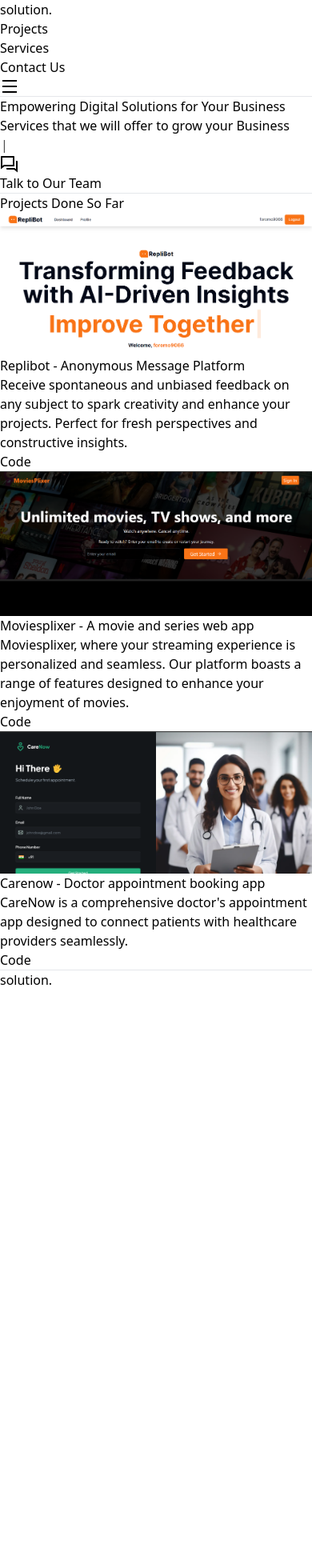
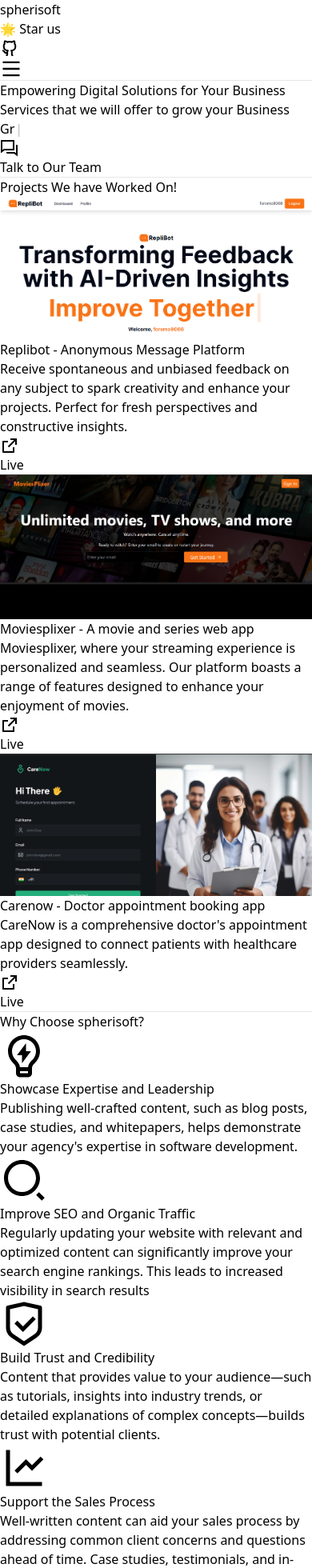
Before and after one commit to Avi2492/progency, a React (Vite) app in the folder client/: page / in a window 390 px wide. Shown: the top 1960 px of the page at 80% size. Before the commit the page ends 1237 px from the top, so only its background shows below. Built offline with nearby package versions, Linux system fonts and the light colour scheme.

Commit message:
Features

```diff
--- a/client/package.json
+++ b/client/package.json
@@ -11,6 +11,7 @@
   },
   "dependencies": {
     "@remixicon/react": "^4.2.0",
+    "framer-motion": "^11.3.27",
     "react": "^18.2.0",
     "react-dom": "^18.2.0",
     "react-router-dom": "^6.22.3",
--- a/client/src/components/header/Navbar.jsx
+++ b/client/src/components/header/Navbar.jsx
@@ -1,20 +1,13 @@
 import React from "react";
 import Logo from "../logo/Logo";
 import { Link } from "react-router-dom";
-import { RiMenuLine, RiCloseLine } from "@remixicon/react";
+import { RiMenuLine, RiCloseLine, RiGithubLine } from "@remixicon/react";
 
 const menuItems = [
   {
-    name: "Projects",
-    to: "/",
-  },
-  {
-    name: "Services",
-    to: "/",
-  },
-  {
-    name: "Contact Us",
-    to: "/",
+    name: "Star us",
+    to: "https://github.com/Avi2492",
+    icon: RiGithubLine,
   },
 ];
 
@@ -26,7 +19,7 @@
   };
   return (
     <>
-      <div className="relative w-full py-2 shadow-lg">
+      <div className="fixed top-0 right-0 z-50 py-2 bg-gray-50 w-full shadow-md">
         <div className="mx-auto flex max-w-7xl items-center justify-between px-4 py-2 sm:px-6 lg:px-8">
           <div className="inline-flex items-center text-2xl space-x-2">
             <Link to={"/"}>
@@ -39,9 +32,9 @@
                 <li key={item.name}>
                   <Link
                     to={item.to}
-                    className="font-semibold text-black text-xl hover:text-blue-500 cursor-pointer hover:underline"
+                    className="text-white font-semibold bg-gradient-to-br from-orange-300 to-orange-600 text-xl cursor-pointer  rounded-lg px-2 py-2 flex items-center gap-2"
                   >
-                    {item.name}
+                    🌟 {item.name} <item.icon />
                   </Link>
                 </li>
               ))}
@@ -51,20 +44,16 @@
           <div className="lg:hidden">
             <RiMenuLine
               onClick={toggleMenu}
-              className="h-6 w-6 cursor-pointer"
+              className="cursor-pointer text-2xl"
+              size={28}
             />
           </div>
           {isMenuOpen && (
             <div className="absolute inset-x-0 top-0 z-50 origin-top-right transform p-2 transition lg:hidden">
-              <div className="divide-y-2 rounded-lg shadow-lg ring-1 bg-slate-100">
+              <div className="divide-y-2 rounded-lg ring-1 bg-gray-50">
                 <div className="px-5 pb-6 pt-5">
-                  <div className="flex items-center justify-between">
-                    <div className="inline-flex items-center space-x-2">
-                      <Link to={"/"}>
-                        <Logo />
-                      </Link>
-                    </div>
-                    <div className="-mr-2">
+                  <div className="flex items-center justify-end">
+                    <div className="-ml-2">
                       <button
                         type="button"
                         onClick={toggleMenu}
@@ -75,7 +64,7 @@
                       </button>
                     </div>
                   </div>
-                  <div className="mt-6">
+                  <div>
                     <nav className="grid gap-y-4">
                       {menuItems.map((item) => (
                         <Link
@@ -83,8 +72,8 @@
                           to={item.to}
                           className="-m-3 flex items-center rounded-md p-3 text-sm font-semibold"
                         >
-                          <span className="ml-3 font-bold text-lg text-blue-500 hover:text-blue-600 hover:underline">
-                            {item.name}
+                          <span className="text-white font-semibold bg-gradient-to-br from-orange-300 to-orange-600 text-xl cursor-pointer  rounded-lg px-2 py-2 flex items-center gap-2">
+                            🌟 {item.name} <item.icon />
                           </span>
                         </Link>
                       ))}
--- a/client/src/components/logo/Logo.jsx
+++ b/client/src/components/logo/Logo.jsx
@@ -3,8 +3,8 @@
 const Logo = () => {
   return (
     <>
-      <p className="font-bold flex items-center cursor-pointer">
-        <span className="text-gray-900">solution.</span>
+      <p className="text-2xl font-bold flex items-center cursor-pointer">
+        spheri<span className="text-orange-500">soft</span>
       </p>
     </>
   );
--- a/client/src/layouts/pageLayout/PageLayout.jsx
+++ b/client/src/layouts/pageLayout/PageLayout.jsx
@@ -1,6 +1,7 @@
 import { Outlet } from "react-router-dom";
 import Hero from "../../pages/hero/Hero";
 import Projects from "../../pages/projects/Projects";
+import Features from "../../pages/features/Features";
 
 const PageLayout = () => {
   return (
@@ -8,6 +9,7 @@
       <Hero />
       <Outlet />
       <Projects />
+      <Features />
     </>
   );
 };
--- /dev/null
+++ b/client/src/pages/features/Features.jsx
@@ -0,0 +1,44 @@
+import React from "react";
+
+import { motion } from "framer-motion";
+import { benefits } from "../../utils/constants.js";
+
+const Features = () => {
+  return (
+    <>
+      <motion.div
+        initial={{ opacity: 0, y: 20 }}
+        animate={{ opacity: 1, y: 0 }}
+        transition={{ duration: 0.5, delay: 0.8 }}
+        className="mb-20 mt-20"
+      >
+        <h2 className="text-5xl font-bold text-center mb-10 text-black">
+          Why Choose{" "}
+          <span className="text-orange-500 bg-clip-text text-transparent font-bold">
+            spherisoft?
+          </span>{" "}
+        </h2>
+        <div className="grid grid-cols-1 md:grid-cols-2 gap-8 max-w-4xl mx-auto">
+          {benefits.map((benefit, index) => (
+            <div key={index} className="flex items-center">
+              <div className="flex-shrink-0 mr-4">
+                <div className="w-24 h-24 rounded-full bg-gradient-to-br from-orange-100 to-orange-600 flex items-center justify-center">
+                  <benefit.icon className="text-white" size={60} />
+                </div>
+              </div>
+              <div>
+                <h3 className="text-xl font-semibold mb-1 text-orange-500">
+                  {benefit.title}
+                </h3>
+                <p className="text-black text-sm">{benefit.description}</p>
+              </div>
+            </div>
+          ))}
+        </div>
+      </motion.div>
+      <hr />
+    </>
+  );
+};
+
+export default Features;
--- a/client/src/pages/hero/Hero.jsx
+++ b/client/src/pages/hero/Hero.jsx
@@ -13,10 +13,10 @@
               <h1 className="text-4xl font-bold tracking-tight sm:text-7xl">
                 Empowering Digital Solutions for Your Business
               </h1>
-              <p className="mt-6 text-2xl text-gray-800 font-medium mb-6">
+              <p className="mt-6 text-2xl text-orange-500 font-medium mb-6">
                 Services that we will offer to grow your Business
               </p>
-              <h2 className="text-6xl font-bold text-blue-500 mt-2">
+              <h2 className="text-6xl font-bold text-orange-500">
                 <Typewriter
                   options={{
                     strings: [
@@ -36,8 +36,8 @@
               </h2>
               <div className="mt-10 flex items-center justify-center gap-x-2">
                 <Link to={"https://alvo.chat/4h0s"}>
-                  <button className="btn btn-info text-blue-500 flex gap-2 bg-slate-200 p-2 rounded-lg cursor-pointer text-lg font-semibold">
-                    <RiQuestionAnswerLine /> Talk to Our Team
+                  <button className="btn btn-info text-white flex gap-2 bg-gradient-to-br from-orange-300 to-orange-600 p-2 rounded-lg cursor-pointer text-lg font-semibold">
+                    <RiQuestionAnswerLine size={24} /> Talk to Our Team
                   </button>
                 </Link>
               </div>
--- a/client/src/pages/projects/Projects.jsx
+++ b/client/src/pages/projects/Projects.jsx
@@ -1,3 +1,4 @@
+import { RiExternalLinkLine } from "@remixicon/react";
 import React from "react";
 import { Link } from "react-router-dom";
 
@@ -6,21 +7,21 @@
     title: "Replibot - Anonymous Message Platform",
     description:
       "Receive spontaneous and unbiased feedback on any subject to spark creativity and enhance your projects. Perfect for fresh perspectives and constructive insights.",
-    poster: "../public/replibot.png",
+    poster: "../../public/replibot.png",
     weblink: "https://replibot.vercel.app/",
   },
   {
     title: "Moviesplixer - A movie and series web app",
     description:
       "Moviesplixer, where your streaming experience is personalized and seamless. Our platform boasts a range of features designed to enhance your enjoyment of movies.",
-    poster: "../public/movieplixer.png",
+    poster: "../../public/movieplixer.png",
     weblink: "https://moviesplixer.vercel.app/",
   },
   {
     title: "Carenow - Doctor appointment booking app",
     description:
       "CareNow is a comprehensive doctor's appointment app designed to connect patients with healthcare providers seamlessly.",
-    poster: "../public/carenow.png",
+    poster: "../../public/carenow.png",
     weblink: "https://carenow.vercel.app/",
   },
 ];
@@ -28,11 +29,14 @@
 const Projects = () => {
   return (
     <>
-      <div className="mx-auto max-w-7xl px-2">
+      <div className="mx-auto max-w-7xl px-2 mb-20">
         <div className="flex flex-col space-y-8 pb-10 pt-8 md:pt-24 justify-center items-center text-center">
-          <p className="text-3xl font-bold text-blue-500 md:text-5xl md:leading-10">
-            Projects Done So Far
-          </p>
+          <h2 className="text-5xl font-bold text-center mb-10 text-black">
+            Projects We have{" "}
+            <span className="text-orange-500 bg-clip-text text-transparent font-bold">
+              Worked On!
+            </span>{" "}
+          </h2>
         </div>
 
         <div className="grid gap-6 gap-y-10 py-6 md:grid-cols-2 lg:grid-cols-3">
@@ -53,8 +57,8 @@
               </div>
               <div className="mb-2 flex justify-center">
                 <Link to={post.weblink}>
-                  <button className="bg-blue-500 text-white p-1 rounded-lg cursor-pointer">
-                    Code
+                  <button className="bg-gradient-to-br from-orange-300 to-orange-600 text-white p-1 rounded-lg cursor-pointer flex gap-2 py-1 px-2">
+                    <RiExternalLinkLine size={24} /> Live
                   </button>
                 </Link>
               </div>
--- /dev/null
+++ b/client/src/utils/constants.js
@@ -0,0 +1,33 @@
+import {
+  RiLightbulbFlashLine,
+  RiLineChartLine,
+  RiSearch2Line,
+  RiShieldCheckLine,
+} from "@remixicon/react";
+
+export const benefits = [
+  {
+    title: "Showcase Expertise and Leadership",
+    description:
+      "Publishing well-crafted content, such as blog posts, case studies, and whitepapers, helps demonstrate your agency's expertise in software development.",
+    icon: RiLightbulbFlashLine,
+  },
+  {
+    title: "Improve SEO and Organic Traffic",
+    description:
+      "Regularly updating your website with relevant and optimized content can significantly improve your search engine rankings. This leads to increased visibility in search results",
+    icon: RiSearch2Line,
+  },
+  {
+    title: "Build Trust and Credibility",
+    description:
+      "Content that provides value to your audience—such as tutorials, insights into industry trends, or detailed explanations of complex concepts—builds trust with potential clients. ",
+    icon: RiShieldCheckLine,
+  },
+  {
+    title: "Support the Sales Process",
+    description:
+      "Well-written content can aid your sales process by addressing common client concerns and questions ahead of time. Case studies, testimonials, and in-depth service descriptions",
+    icon: RiLineChartLine,
+  },
+];
```
Also changed, not shown: 1 other file (tests, documents, lock files or other folders).
